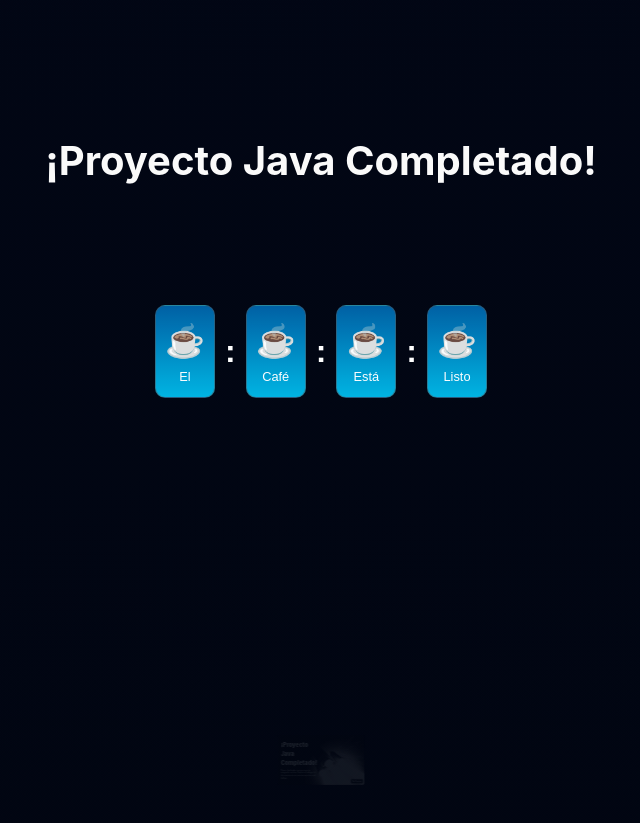
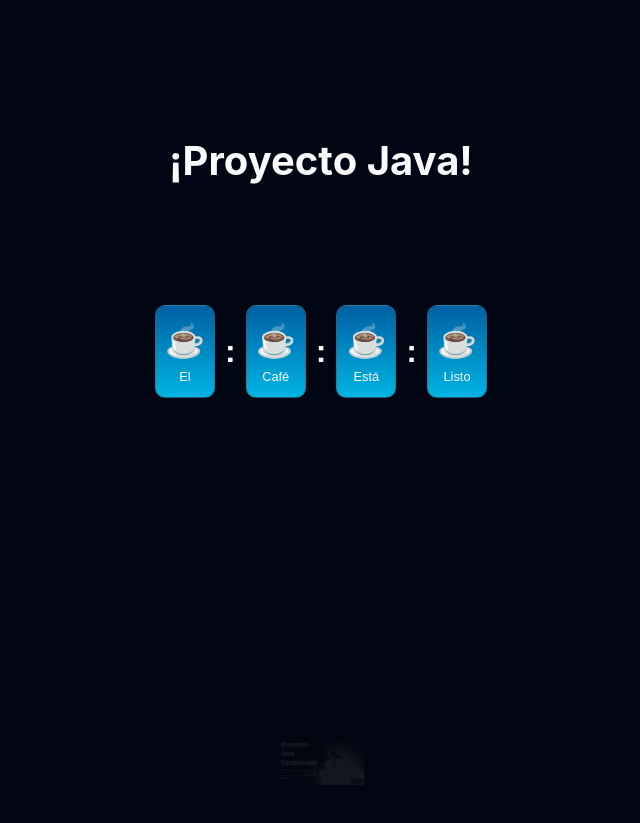
Before and after one commit to solidsnk86/double-commit, a Vue app: page / in a window 1280 px wide. Shown: the part 1940-2763 px from the top of the page, without its empty margins (319-959 px from the left). Built offline with nearby package versions, Linux system fonts and the light colour scheme; no server answers; the database is empty.

Commit message:
update title

```diff
--- a/src/App.vue
+++ b/src/App.vue
@@ -25,7 +25,7 @@ import { difference } from './components/constants.vue'
   <SectionTitle children="Proyectos" />
   <ProjectsComponent />
   <SectionTitle v-if="difference > 0" children="Tiempo Entrega Proyecto ☕ Java" />
-  <SectionTitle v-else children="¡Proyecto Java Completado!" />
+  <SectionTitle v-else children="¡Proyecto Java!" />
   <RemainTime />
   <JavaCard />
   <span id="contact"></span>
--- a/src/components/HeroComponent.vue
+++ b/src/components/HeroComponent.vue
@@ -31,6 +31,7 @@ onMounted(async () => {
   } else {
     return null
   }
+  console.log(await new Promise((resolve) => setInterval(resolve, 3000)))
 })
 </script>
 
```
